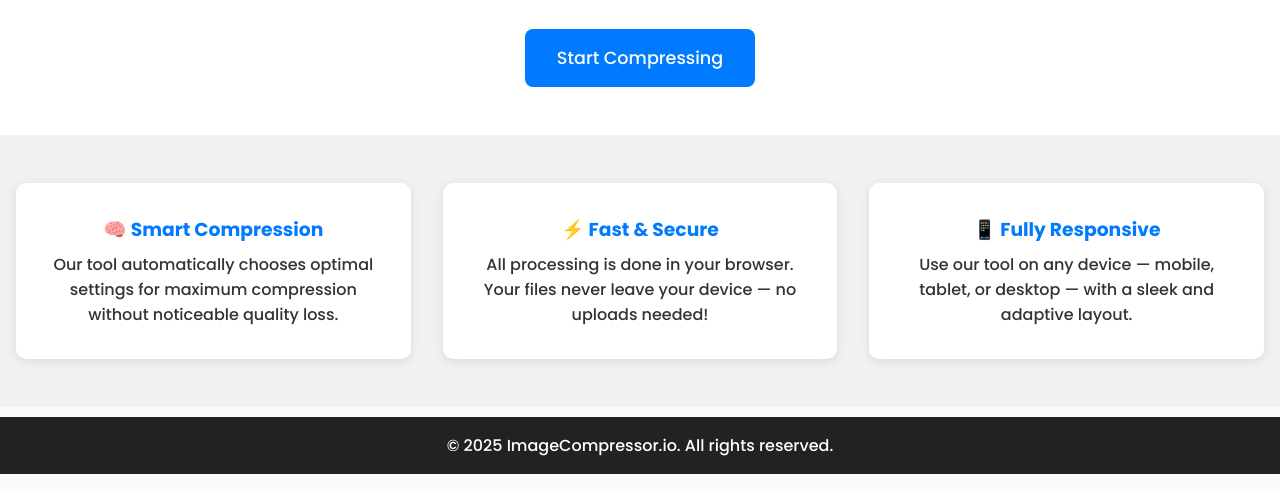
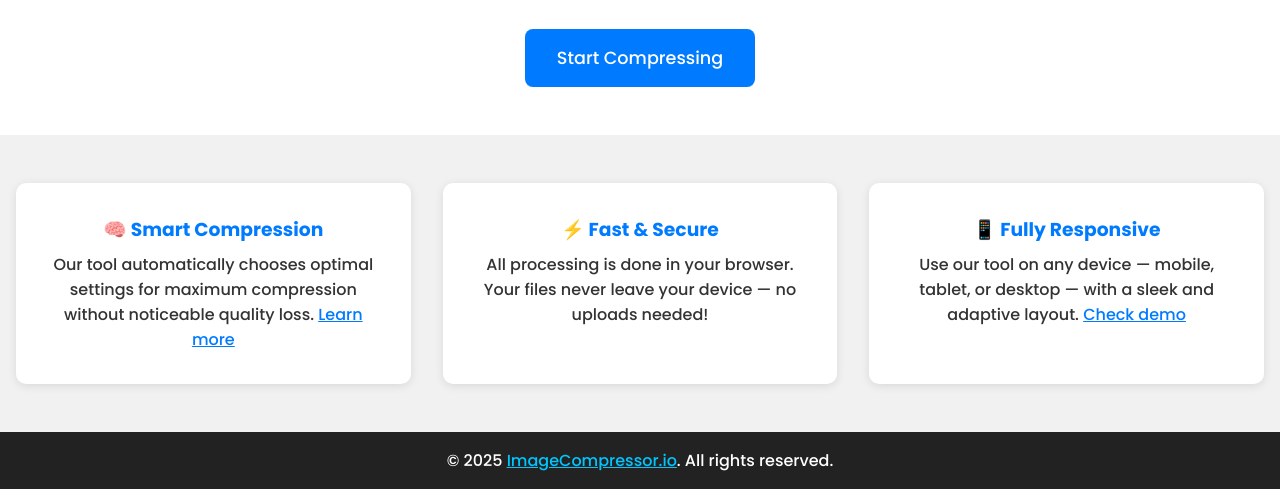
Before and after one commit to Tabisab/tools, a plain HTML site: page index.html in a window 1280 px wide. Shown: the part 326-815 px from the top of the page. Drawn offline with Linux system fonts and the light colour scheme.

Commit message:
Update index.html

```diff
--- a/index.html
+++ b/index.html
@@ -83,6 +83,10 @@
       margin-bottom: 0.5rem;
       color: #007bff;
     }
+    .feature-box p a {
+      color: #007bff;
+      text-decoration: underline;
+    }
     footer {
       margin-top: auto;
       text-align: center;
@@ -107,7 +111,7 @@
   <section class="features">
     <div class="feature-box">
       <h3>🧠 Smart Compression</h3>
-      <p>Our tool automatically chooses optimal settings for maximum compression without noticeable quality loss.</p>
+      <p>Our tool automatically chooses optimal settings for maximum compression without noticeable quality loss. <a href="https://en.wikipedia.org/wiki/Image_compression" target="_blank">Learn more</a></p>
     </div>
     <div class="feature-box">
       <h3>⚡ Fast & Secure</h3>
@@ -115,12 +119,12 @@
     </div>
     <div class="feature-box">
       <h3>📱 Fully Responsive</h3>
-      <p>Use our tool on any device — mobile, tablet, or desktop — with a sleek and adaptive layout.</p>
+      <p>Use our tool on any device — mobile, tablet, or desktop — with a sleek and adaptive layout. <a href="#">Check demo</a></p>
     </div>
   </section>
 
   <footer>
-    <p>&copy; 2025 ImageCompressor.io. All rights reserved.</p>
+    <p>&copy; 2025 <a href="https://yourwebsite.com" style="color: #00c6ff; text-decoration: underline;">ImageCompressor.io</a>. All rights reserved.</p>
   </footer>
 </body>
 </html>
```
